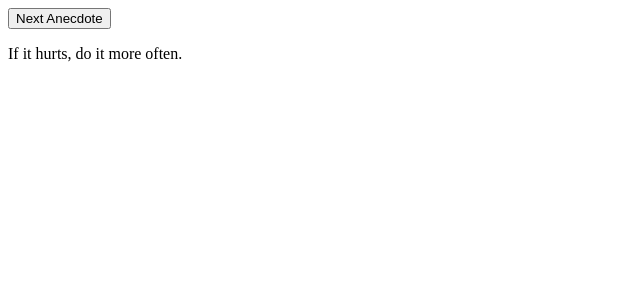
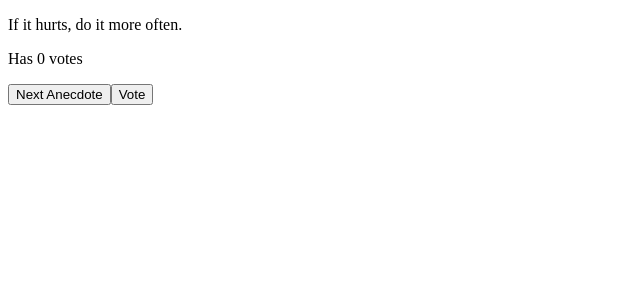
Before and after one commit to zzddkk/Web, a React (Vite) app in the folder part1/d/part1/: page / in a window 1280 px wide. Shown: the top 300 px of the page, without its empty margins (0-640 px from the left). Built offline with nearby package versions, Linux system fonts and the light colour scheme.

Commit message:
Part 1 d 1.13

```diff
--- a/part1/d/part1/src/App.jsx
+++ b/part1/d/part1/src/App.jsx
@@ -3,6 +3,21 @@ import { useState } from 'react';
 const SetSelected = (l, setSelected) => {
   let num = Math.floor(Math.random() * l);
   setSelected(num);
+}
+
+
+const Button = ({ text, onClick }) => {
+  return (
+    <button onClick={onClick}>
+      {text}
+    </button>
+  )
+}
+
+const handleVote = (points,setPoints,selected) => {
+  const copy = [...points];
+  copy[selected] += 1;
+  setPoints(copy);
 }
 
 const App = () => {
@@ -17,13 +32,13 @@ const App = () => {
     'The only way to go fast, is to go well.'
   ];
   const [selected, setSelected] = useState(0);
-
+  const [points, setPoints] = useState(Array(anecdotes.length).fill(0));
   return (
     <div>
-      <button onClick={() => SetSelected(anecdotes.length, setSelected)}>
-        Next Anecdote
-      </button>
       <p>{anecdotes[selected]}</p>
+      <p>Has {points[selected]} votes</p>
+      <Button onClick={() => SetSelected(anecdotes.length, setSelected)} text="Next Anecdote" />
+      <Button onClick={() => handleVote(points,setPoints,selected)} text="Vote" />
     </div>
   );
 }
```
